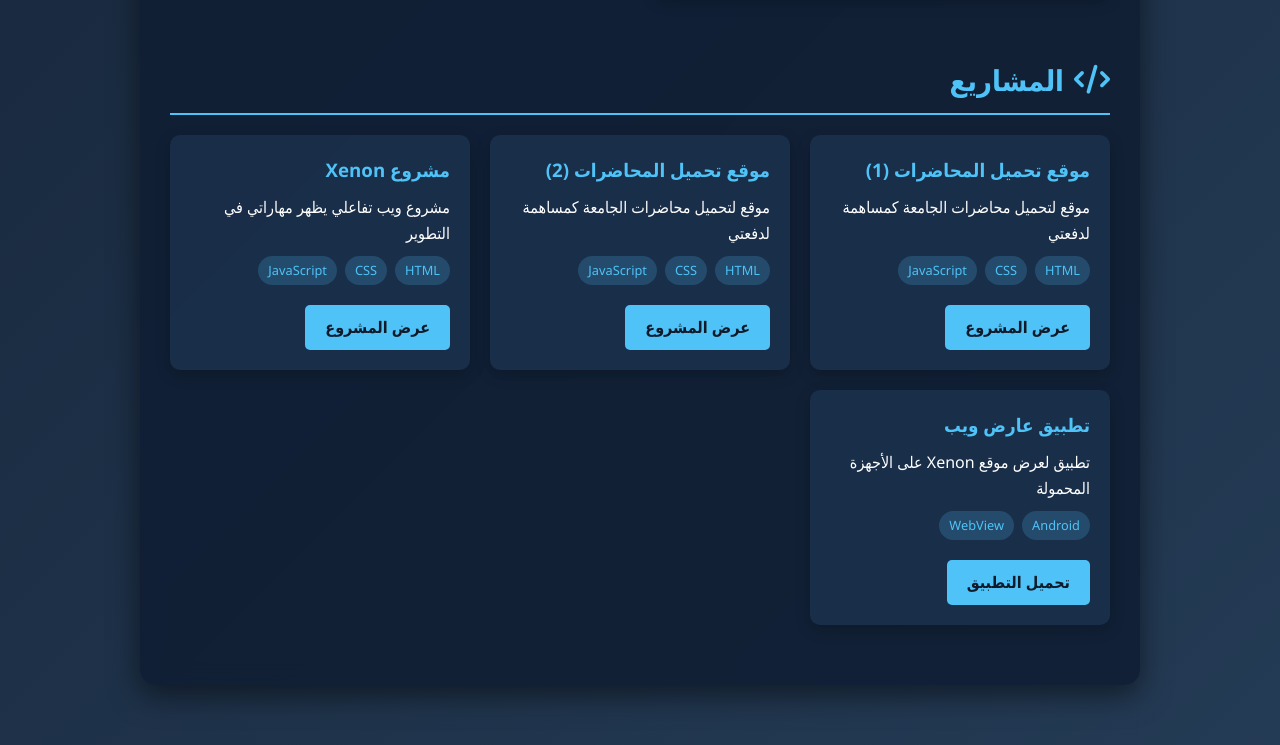
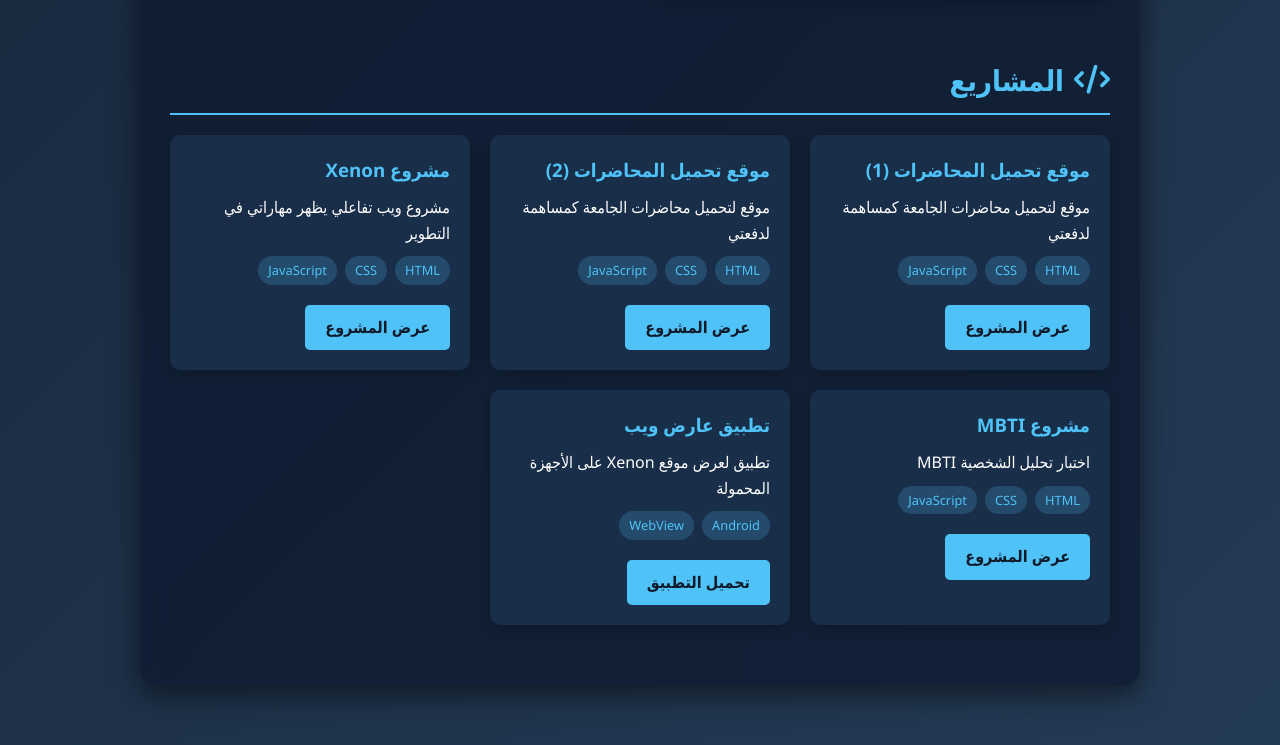
Before and after one commit to XENON31/CV, a plain HTML site: page index.html in a window 1280 px wide. Shown: the part 2018-2763 px from the top of the page. Drawn offline with Linux system fonts and the light colour scheme.

Commit message:
Add files via upload

```diff
--- a/index.html
+++ b/index.html
@@ -233,6 +233,18 @@
           </div>
           <a href="https://xenon31.github.io/Xenon/" target="_blank" class="btn" data-translate="viewProject">عرض المشروع</a>
         </div>
+          <div class="project-card">
+          <h3 data-translate="project5Title">مشروع MBTI</h3>
+          <p data-translate="project5Desc">اختبار تحليل الشخصية MBTI</p>
+          <div class="tags">
+            <span class="tag">HTML</span>
+            <span class="tag">CSS</span>
+            <span class="tag">JavaScript</span>
+          </div>
+          <a href="https://xenon31.github.io/Xenon/" target="_blank" class="btn" data-translate="viewProject">عرض المشروع</a>
+
+
+        </div>
 
         <div class="project-card">
           <h3 data-translate="project4Title">تطبيق عارض ويب</h3>
--- a/translations.js
+++ b/translations.js
@@ -62,6 +62,8 @@ const translations = {
     "project2Desc": "موقع لتحميل محاضرات الجامعة كمساهمة لدفعتي",
     "project3Title": "مشروع Xenon",
     "project3Desc": "مشروع ويب تفاعلي يظهر مهاراتي في التطوير",
+    "project5Title": "مشروع MBTI",
+    "project5Desc": "اختبار تحليل الشخصية MBTI",
     "project4Title": "تطبيق عارض ويب",
     "project4Desc": "تطبيق لعرض موقع Xenon على الأجهزة المحمولة",
     "viewProject": "عرض المشروع",
@@ -129,6 +131,8 @@ const translations = {
     "project2Desc": "A website to download university lectures as a contribution to my class",
     "project3Title": "Xenon Project",
     "project3Desc": "An interactive web project showcasing my development skills",
+    "project5Title": "MBTI Project",
+    "project5Desc": "MBTI personality test",
     "project4Title": "Web Viewer App",
     "project4Desc": "An application to display the Xenon website on mobile devices",
     "viewProject": "View Project",
```
